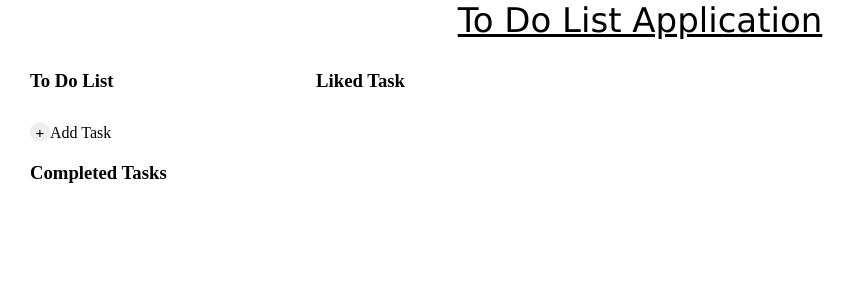
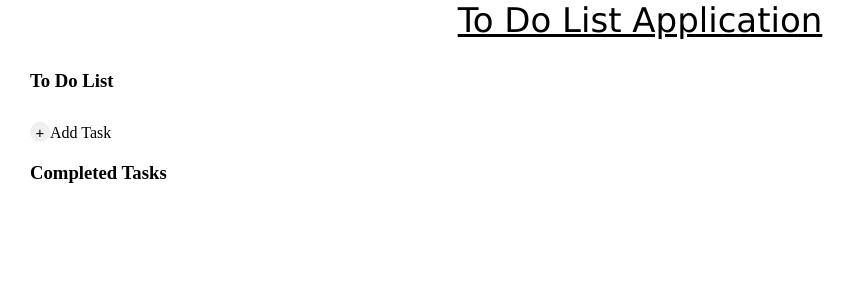
Before and after one commit to this-is-yogesh/MacCo, a React (Vite) app in the folder todolist/: page / in a window 1280 px wide. Shown: the top 300 px of the page, without its empty margins (0-856 px from the left). Built offline with nearby package versions, Linux system fonts and the light colour scheme.

Commit message:
basic done

```diff
--- a/todolist/src/App.tsx
+++ b/todolist/src/App.tsx
@@ -6,9 +6,6 @@ function App() {
       <main className="main_app">
         <div className="tab_bar">
           <TasKElement />
-          <div id="tab_element_2">
-            <h3>Liked Task</h3>
-          </div>
         </div>
       </main>
     </div>
```
